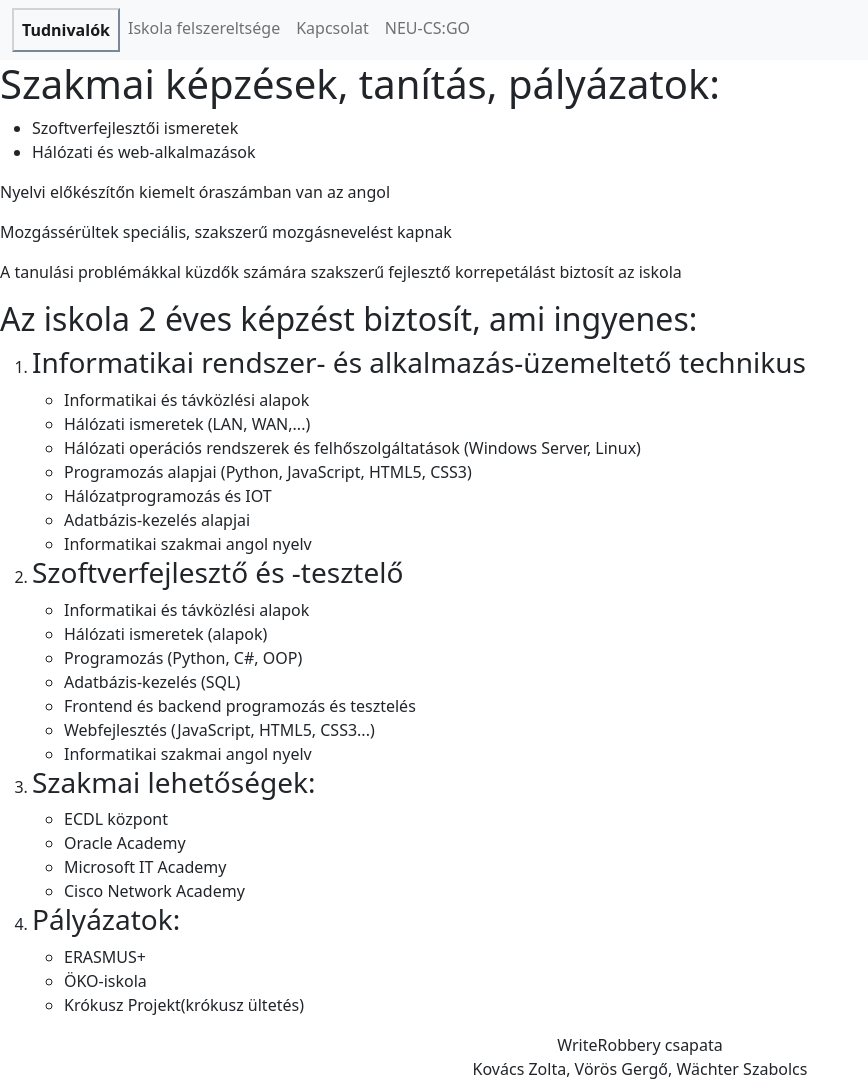
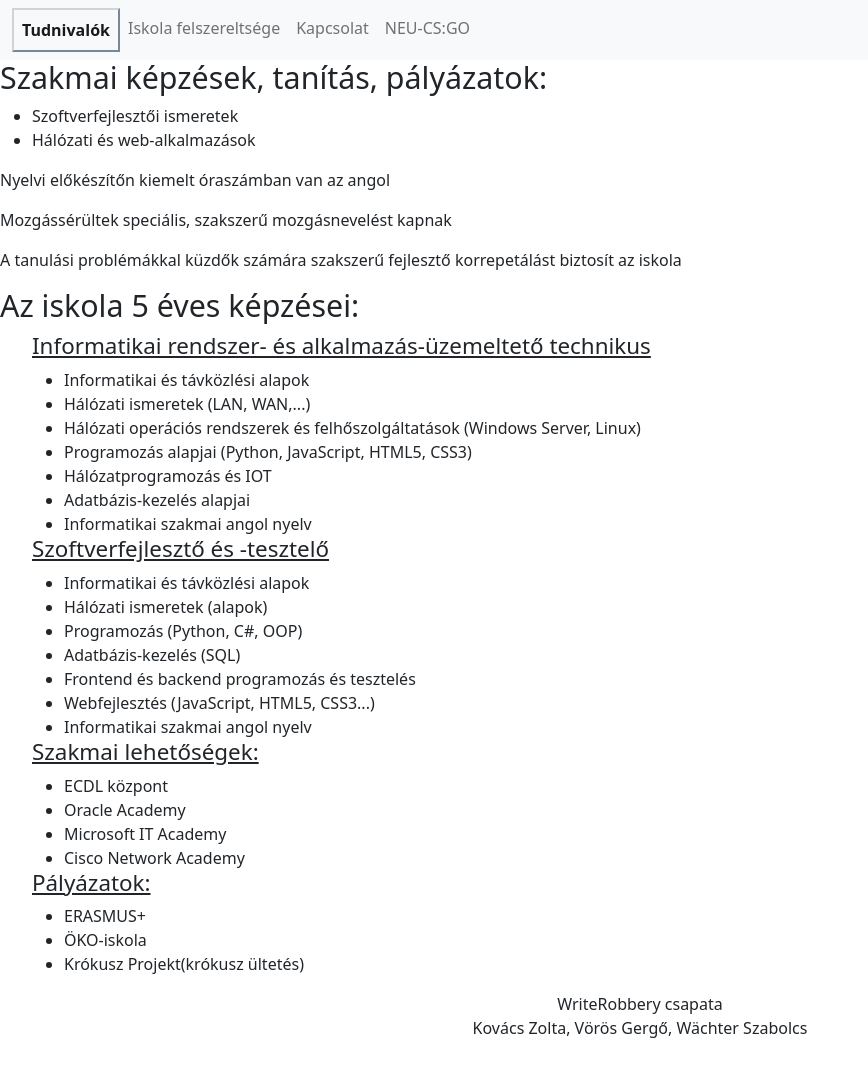
Before and after one commit to Kzolii/WriteRobbery, a plain HTML site: page website/1.Oldal.html in a window 1280 px wide. Shown: the whole page, without its empty margins (0-868 px from the left). After the commit the page ends 1040 px from the top, so only its background shows below. Drawn offline with nearby package versions, Linux system fonts and the light colour scheme.

Commit message:
2022.10.02
Tudnivalók oldalon frissítettem a
h1,h2-es szövegek méreteit

```diff
--- a/website/1.Oldal.html
+++ b/website/1.Oldal.html
@@ -51,11 +51,11 @@
 		<p>Mozgássérültek speciális, szakszerű mozgásnevelést kapnak</p>
 		<p>A tanulási problémákkal küzdők számára szakszerű fejlesztő korrepetálást biztosít az iskola</p>
 
-		<h2>Az iskola 2 éves képzést biztosít, ami ingyenes:</h2>
+		<h1>Az iskola 5 éves képzései:</h2>
 
-		<ol>
+		<ul>
 			<li>
-				<h3>Informatikai rendszer- és alkalmazás-üzemeltető technikus</h3>
+				<h2>Informatikai rendszer- és alkalmazás-üzemeltető technikus</h3>
 			</li>
 			<ul>
 				<li>Informatikai és távközlési alapok</li>
@@ -67,7 +67,7 @@
 				<li>Informatikai szakmai angol nyelv</li>
 			</ul>
 			<li>
-				<h3>Szoftverfejlesztő és -tesztelő</h3>
+				<h2>Szoftverfejlesztő és -tesztelő</h3>
 			</li>
 			<ul>
 				<li>Informatikai és távközlési alapok</li>
@@ -80,7 +80,7 @@
 			</ul>
 
 			<li>
-				<h3>Szakmai lehetőségek:</h3>
+				<h2>Szakmai lehetőségek:</h3>
 			</li>
 			<ul>
 				<li>ECDL központ</li>
@@ -90,14 +90,14 @@
 			</ul>
 
 			<li>
-				<h3>Pályázatok:</h3>
+				<h2>Pályázatok:</h3>
 			</li>
 			<ul>
 				<li>ERASMUS+</li>
 				<li>ÖKO-iskola</li>
 				<li>Krókusz Projekt(krókusz ültetés)</li>
 			</ul>
-		</ol>
+		</ul>
 	</main>
 	<footer>
 		<p class="text-center mb-0">WriteRobbery csapata<br>Kovács Zolta, Vörös Gergő, Wächter Szabolcs</p>
--- a/website/1.oldal.css
+++ b/website/1.oldal.css
@@ -0,0 +1,16 @@
+main > ul{
+    list-style-type: none;
+}
+ul:nth-child(2){
+    list-style-type: disc;
+}
+main > ul > ul{
+    list-style-type: disc;
+}
+h1{
+    font-size: 190%;
+}
+h2{
+    font-size: 140%;
+    text-decoration: underline;
+}
```
